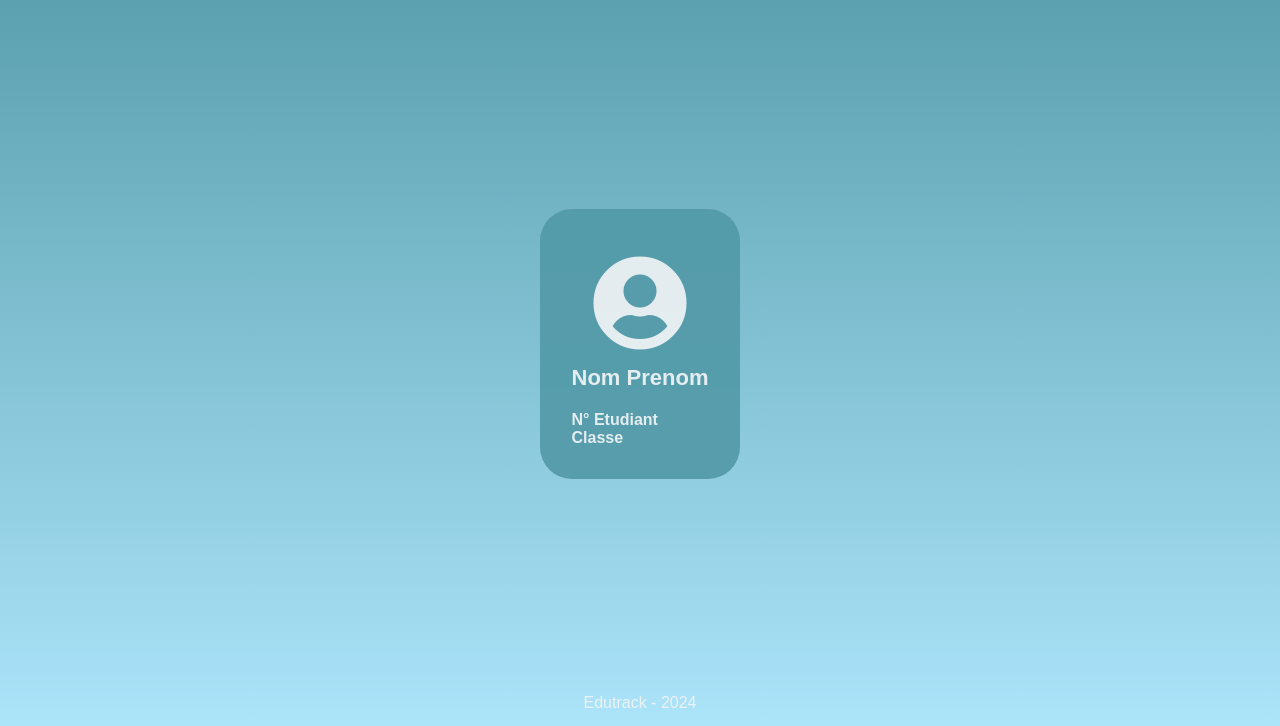
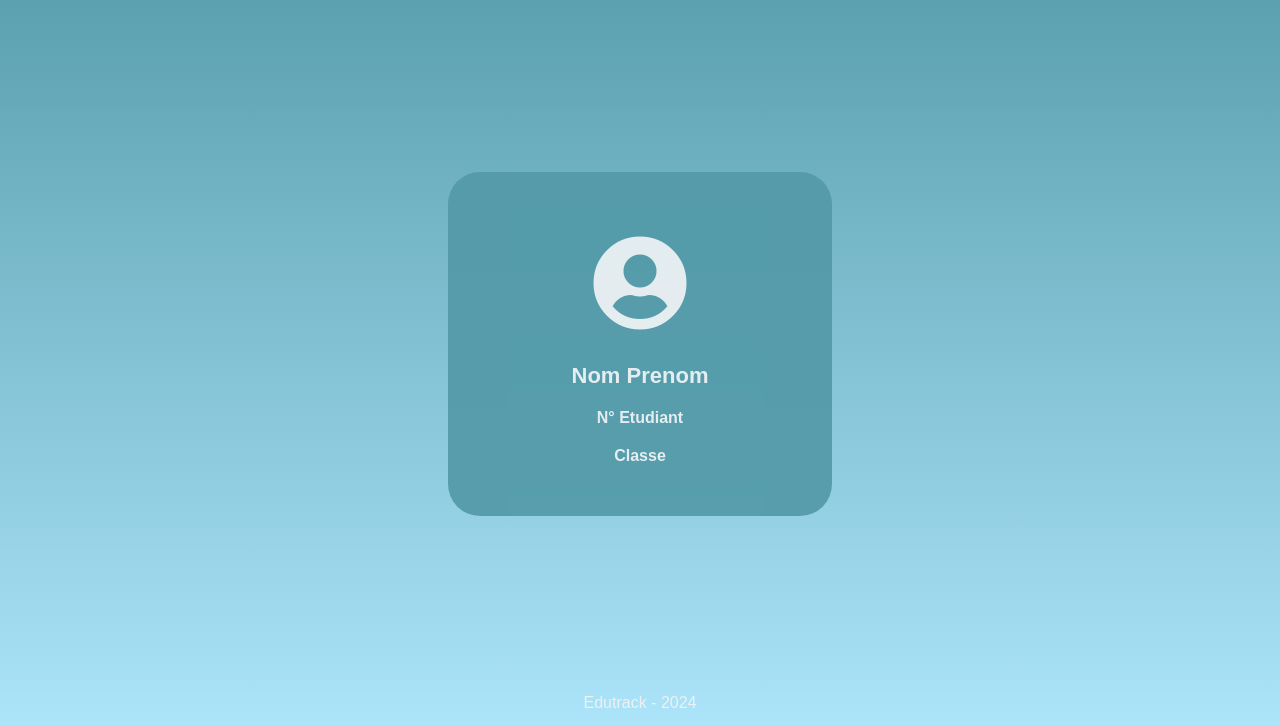
Before and after one commit to Aruuuux/IR1-Projet-Fin-Annee, a Django app: page /user/profile/ in a window 1280 px wide. Shown: the part 74-800 px from the top of the page. Run offline with Django 4.2, Linux system fonts and the light colour scheme.

Commit message:
profile page bigger

```diff
--- a/Django/projet/user/static/user/css/loginstyles.css
+++ b/Django/projet/user/static/user/css/loginstyles.css
@@ -6,11 +6,15 @@
     flex-wrap: nowrap;
 }
 
-h2 {
+h2, h3 {
     margin: 0;
     padding: 0 0 20px;
     text-align: center;
     font-size: 22px;
+}
+
+h3{
+    font-size: 16px;
 }
 
 .loginbox {
@@ -88,3 +92,8 @@ h2 {
     width: auto;
     padding: 10%;
 }
+
+#profilepage{
+    width: 30%;
+    height: 50%;
+}
--- a/Django/projet/user/templates/user/profile.html
+++ b/Django/projet/user/templates/user/profile.html
@@ -8,12 +8,12 @@
 {% endblock %}
 
 {% block main-content %}
-<div class="loginbox">
+<div class="loginbox" id="profilepage">
     <div class="icon">
         <i class="fas fa-user-circle fa-6x"></i>
     </div>
     <h2>Nom Prenom</h2>
-    <p>N° Etudiant</p>
-    <p>Classe</p>
+    <h3>N° Etudiant</h3>
+    <h3>Classe</h3>
 </div>
 {% endblock %}
```
